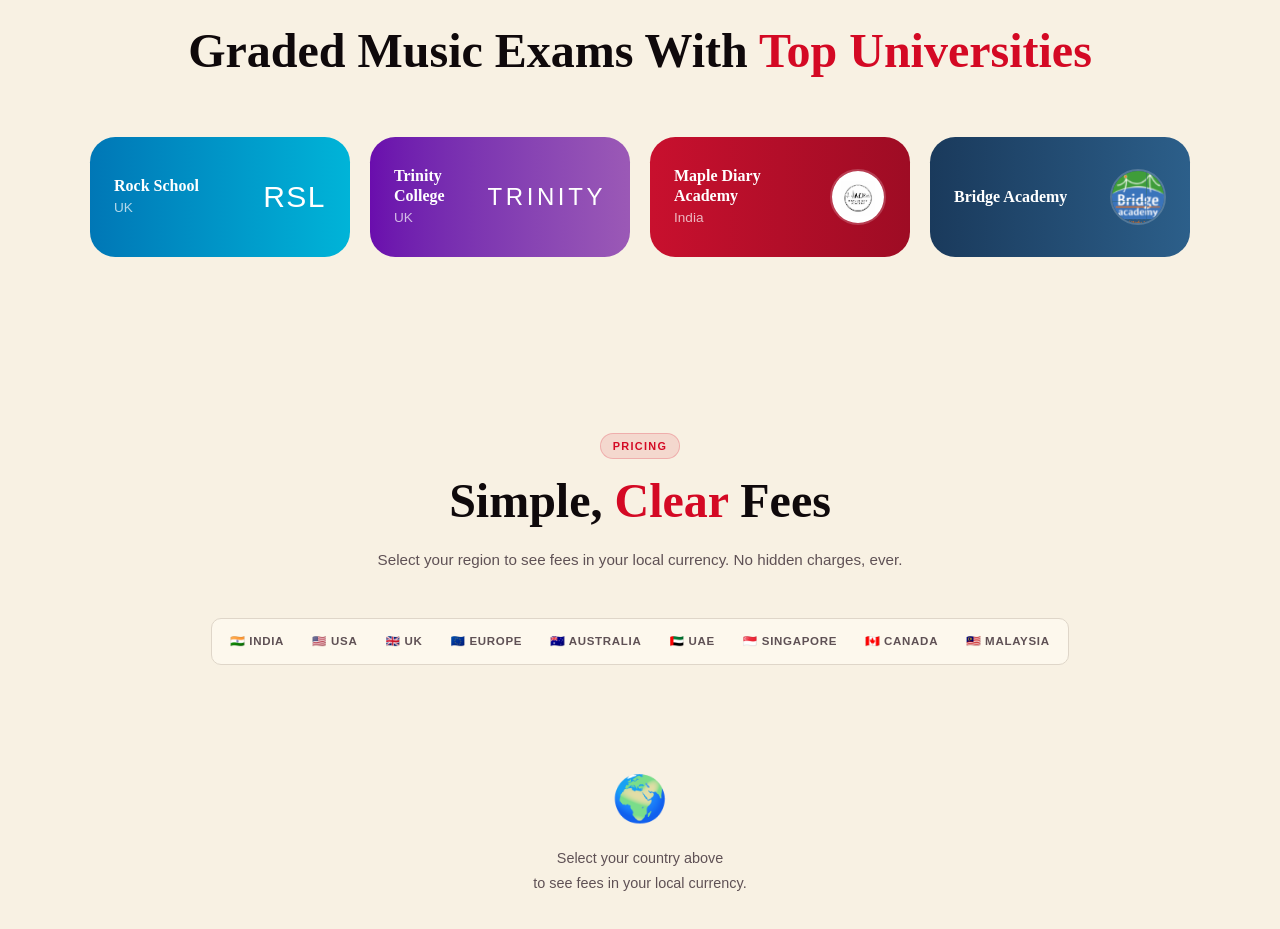
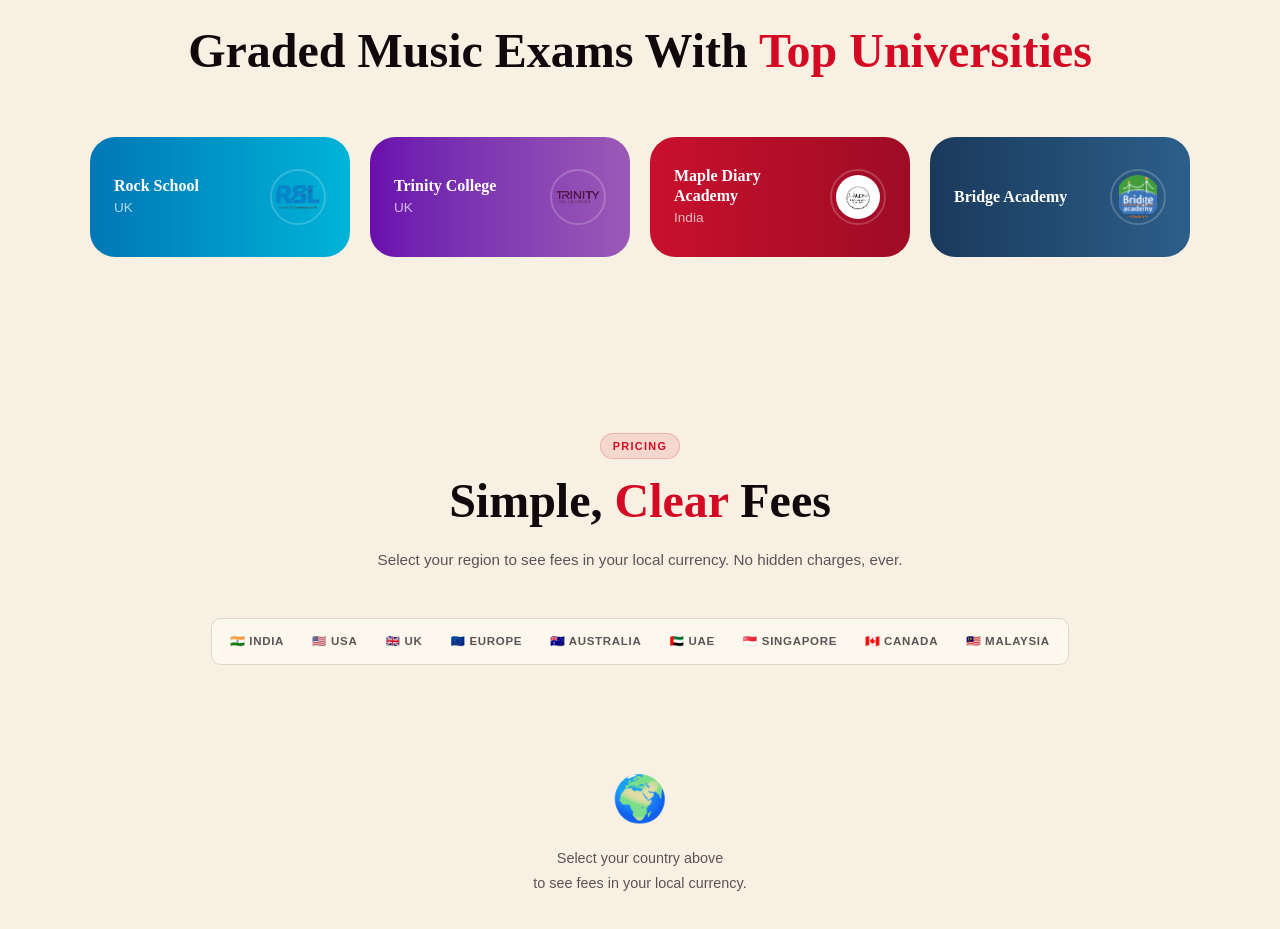
Before and after one commit to Snekhagopal/Maple_Academy, a Next.js app: page / in a window 1280 px wide. Shown: the part 2720-3649 px from the top of the page. Built offline with nearby package versions, Linux system fonts and the light colour scheme.

Commit message:
add logos for RSL and Trinity College in GradedExams component

```diff
--- a/routeComponents/Home/GradedExams.tsx
+++ b/routeComponents/Home/GradedExams.tsx
@@ -2,6 +2,8 @@
 import { motion } from "framer-motion";
 import logo from "@/assets/logo.jpg";
 import bridgeLogo from "@/assets/bridge-academy.svg";
+import rslLogo from "@/assets/RSL-Logo.png";
+import trinityLogo from "@/assets/trinity-logo.png";
 import Image from "next/image";
 
 const exams = [
@@ -9,17 +11,17 @@
     name: "Rock School",
     location: "UK",
     bg: "bg-gradient-to-r from-[#0077B6] to-[#00B4D8]",
-    label: "RSL",
-    labelStyle: "text-white font-display text-3xl tracking-wider",
+    logo: rslLogo,
     path: "https://www.rslawards.com/ ",
+    isLogo: true,
   },
   {
     name: "Trinity College",
     location: "UK",
     bg: "bg-gradient-to-r from-[#6A0DAD] to-[#9B59B6]",
-    label: "TRINITY",
-    labelStyle: "text-white font-display text-2xl tracking-[.15em]",
+    logo: trinityLogo,
     path: "https://www.trinitycollege.com/",
+    isLogo: true,
   },
   {
     name: "Maple Diary Academy",
@@ -78,14 +80,12 @@
                 </p>
               )}
             </div>
-            {exam.isLogo && exam.logo ? (
+            {exam.isLogo && exam.logo && (
               <Image
                 src={exam.logo}
                 alt={exam.name}
-                className="w-14 h-14 rounded-full object-cover border-2 border-white/20 shrink-0"
+                className="w-14 h-14 rounded-full object-contain p-1 border-2 border-white/20 shrink-0"
               />
-            ) : (
-              <span className={exam.labelStyle}>{exam.label}</span>
             )}
           </motion.a>
         ))}
```
